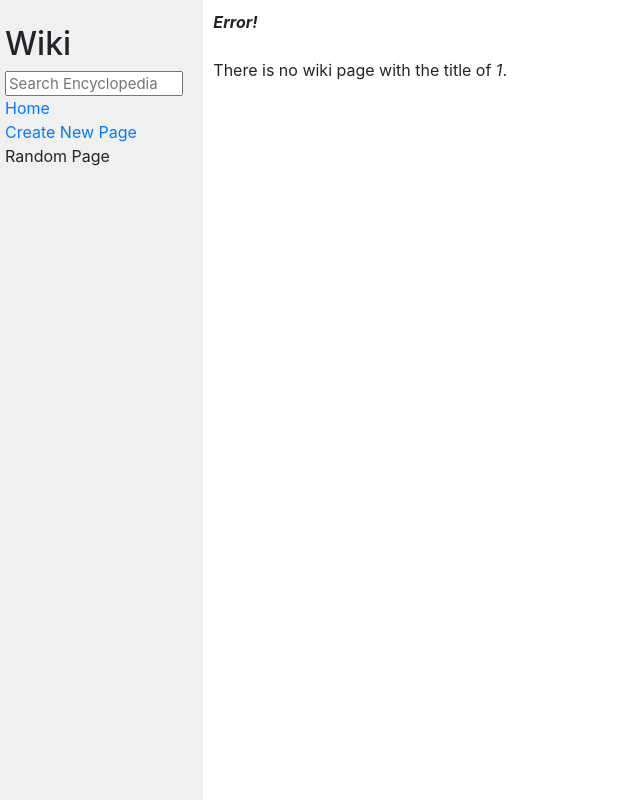
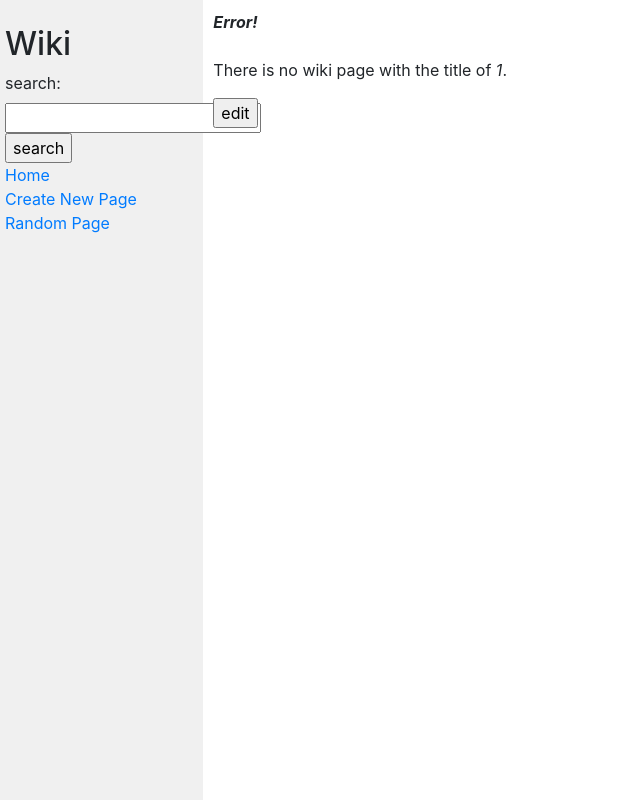
Before and after one commit to natekester/Project1, a Django app: page /wiki/1 in a window 1280 px wide. Shown: the whole page, without its empty margins (0-640 px from the left). Run offline with Django 3.2, Linux system fonts and the light colour scheme; some libraries are stand-ins or nearby versions.

Commit message:
this should be a new commit with final project changes.

```diff
--- a/encyclopedia/templates/encyclopedia/get_entry.html
+++ b/encyclopedia/templates/encyclopedia/get_entry.html
@@ -10,6 +10,11 @@
     {{ entry |safe}}
 
 
+    <form action="{% url 'edit_redirect' %}" method="post">
+        {% csrf_token %}
+        <input type = "hidden" name="id" id="id" value={{entry_name}}>
+        <input type="submit" value="edit">
+    </form>
 
 
 {% endblock %}
--- a/encyclopedia/templates/encyclopedia/layout.html
+++ b/encyclopedia/templates/encyclopedia/layout.html
@@ -12,9 +12,14 @@
         <div class="row">
             <div class="sidebar col-lg-2 col-md-3">
                 <h2>Wiki</h2>
-                <form>
-                    <input class="search" type="text" name="q" placeholder="Search Encyclopedia">
+                <form action="{% url 'search_redirect' %}" method="post">
+                    {% csrf_token %}
+                    {{ search_form }}
+                    <input type="submit" value="search">
                 </form>
+
+
+
                 <div>
                     <a href="{% url 'index' %}">Home</a>
                 </div>
@@ -23,7 +28,7 @@
                     <a href="{% url 'make_entry' %}">Create New Page</a>
                 </div>
                 <div>
-                    Random Page
+                    <a href="{% url 'random_entry' %}">Random Page</a>
                 </div>
                 {% block nav %}
                 {% endblock %}
--- a/encyclopedia/urls.py
+++ b/encyclopedia/urls.py
@@ -5,7 +5,11 @@ from . import views
 urlpatterns = [
     path("", views.index, name="index"),
     path("add", views.make_entry, name="make_entry"),
-    path("wiki/<str:name>", views.get_entry, name="get_entry")
-
+    path("wiki/<str:name>", views.get_entry, name="get_entry"),
+    path("random", views.random_entry, name="random_entry"),
+    path("search_redirect", views.search_redirect, name="search_redirect"),
+    path("edit_redirect", views.edit_redirect, name="edit_redirect"),
+    path("search/<str:search>", views.search, name="search"),
+    path("edit/<str:wiki_name>", views.edit_wiki, name="edit_wiki")
 
 ]
--- a/encyclopedia/util.py
+++ b/encyclopedia/util.py
@@ -1,7 +1,11 @@
 import re
-
+import random
+import glob
+import os
 from django.core.files.base import ContentFile
 from django.core.files.storage import default_storage
+
+
 
 
 def list_entries():
@@ -25,6 +29,8 @@ def save_entry(title, content):
     default_storage.save(filename, ContentFile(content))
 
 
+
+
 def get_entry(title):
     """
     Retrieves an encyclopedia entry by its title. If no such
@@ -35,3 +41,9 @@ def get_entry(title):
         return f.read().decode("utf-8")
     except FileNotFoundError:
         return None
+
+def get_random_entry():
+    arr = list_entries()
+    length = len(arr)
+    rand_num = random.randrange(0, length)
+    return arr[rand_num]
--- a/encyclopedia/views.py
+++ b/encyclopedia/views.py
@@ -1,53 +1,141 @@
-from django.shortcuts import render
+from django.shortcuts import render,redirect
 import markdown2
 from . import util
 from django import forms
+from django.urls import reverse
+import numpy as np
 from pathlib import Path
+from django.http import *
 
 class NewEntryForm(forms.Form):
     entry_name = forms.CharField(label="New Page Name", max_length=100)
     text = forms.CharField(label="Description", max_length=100)
 
+class SearchForm(forms.Form):
+    search_field = forms.CharField(label="search", max_length=100)
+
 def index(request):
+
+    Search_form = SearchForm()
     return render(request, "encyclopedia/index.html", {
-        "entries": util.list_entries()
+        "entries": util.list_entries(),
+        "search_form": Search_form
     })
 
-def get_entry(request, name):
-    entry = util.get_entry(name)
-    if( entry == None):
-        entry = f"***Error!*** <br></br> There is no wiki page with the title of *{name}*."
-    return render(request, "encyclopedia/get_entry.html", {
-        "entry_name" : name ,
-        "entry" : markdown2.markdown(entry)
+def search_redirect(request):
+    print("starting redirect")
+    if request.method == "POST" :
+        search = request.POST.get("search_field")
+        print(search)
+
+
+
+        return redirect(f"search/{search}")
+    else:
+        search_form = SearchForm()
+        return render(request, "encyclopedia/search.html", {
+
+            "search_form": search_form
+        })
+
+
+    #redirect to /seach/{searched}
+
+def search(request, search):
+    #find the seach criteria stuff.
+
+    search_form = SearchForm()
+    all_entries = util.list_entries()
+    all_entries = np.asarray(all_entries)
+    print("perm resp redi")
+    print(HttpResponsePermanentRedirect(''))
+    if search.upper() in (page.upper() for page in all_entries):
+        return redirect(f'/wiki/{search}')
+    else:
+        search_results = []
+        for item in all_entries:
+            print(item.lower)
+            if search.lower() in item.lower():
+                search_results.append(item)
+
+
+    return render(request, "encyclopedia/search.html", {
+        "entries": search_results,
+        "search_form": search_form
     })
 
+
+# def search(request,search):
+
+#         return render(request, "encyclopedia/search.html")
+
+def get_entry(request, name):
+    if request.method == "POST":
+        #alrighty - now let's get the editing moving
+
+
+        return redirect(f"/edit/{name}")
+
+    else:
+        search_form = SearchForm()
+        entry = util.get_entry(name)
+        if( entry == None):
+            entry = f"***Error!*** <br></br> There is no wiki page with the title of *{name}*."
+
+        return render(request, "encyclopedia/get_entry.html", {
+            "entry_name" : name ,
+            "entry" : markdown2.markdown(entry),
+            "search_form": search_form
+        })
+
+def edit_redirect(request):
+    print("starting redirect")
+    if request.method == "POST" :
+        name = request.POST.get("id")
+        print("redirecting to edit: "+ name)
+
+
+
+        return redirect(f"edit/{name}")
+    else:
+        search_form = SearchForm()
+        return render(request, "encyclopedia/index.html", {
+
+            "search_form": search_form
+        })
+
+
 def make_entry(request):
+     search_form = SearchForm()
      if (request.method == "POST"):
 
 
         form = NewEntryForm(request.POST)
-        print(form)
+
         if form.is_valid():
 
 
 
             name = form.cleaned_data["entry_name"]
             text = form.cleaned_data["text"]
-            print(name)
+
 
             try:
 
-                open(f'entries/{name}.md',"x").write(text)
-                #TODO make this redicrect to new page.
-                return render(request, "encyclopedia/make_entry.html", { "response": " new entry created.",
-                "form": form
-                })
+                open(f'entries/{name}.md',"x").write(f"#{name} \n" + text)
+
+                entry = util.get_entry(name)
+                return render(request, "encyclopedia/get_entry.html", {"entry_name" : name ,
+                    "entry" : markdown2.markdown(entry),
+                    "search_form": search_form
+                    })
+
             except FileExistsError:
 
 
                 return render(request, "encyclopedia/make_entry.html", { "response": "Please input a valid entry, that item has already been created.",
                 "form": form
+                , "search_form": search_form
                 })
 
 
@@ -55,11 +143,53 @@ def make_entry(request):
 
         else:
             return render(request, "encyclopedia/make_entry.html", { "response": "Please input a valid entry",
-            "form": form
+            "form": form,
+            "search_form": search_form
             })
 
      else:
          form = NewEntryForm()
          return render(request, "encyclopedia/make_entry.html", { "response": "Please add an entry",
-            "form": form
+            "form": form,
+            "search_form": search_form
             })
+
+
+def random_entry(request):
+    name = util.get_random_entry()
+
+    return redirect(f"wiki/{name}")
+
+def edit_wiki(request, wiki_name):
+
+    if(request.method == "POST"):
+        #TODO edit the actual .md file
+         print('we just recieved the POST method to edit the page')
+         for key, value in request.POST.items():
+            print('Key: %s' % (key) )
+
+            print('Value: %s' % (value) )
+
+         text = str(request.POST.get("Text"))
+         print("the text we recovered: "+ str(text))
+
+         with open(f'entries/{wiki_name}.md',"w") as filetowrite:
+            filetowrite.write(text)
+            filetowrite.close()
+
+
+         print(wiki_name + " is the name of the edited wiki before redirect")
+
+
+         return redirect(f'/wiki/{wiki_name}')
+
+    else:
+        search_form = SearchForm()
+        print(wiki_name + " is the name for this page.")
+        text = util.get_entry(wiki_name)
+
+        return render(request, "encyclopedia/edit_wiki.html", {
+            "search_form": search_form,
+            "wiki_name": wiki_name,
+            "text": text
+        })
```
Also changed, not shown: encyclopedia/templates/encyclopedia/edit.html (added, +15 -0 lines), encyclopedia/templates/encyclopedia/edit_redirect.html (added, +15 -0 lines), encyclopedia/templates/encyclopedia/edit_wiki.html (added, +22 -0 lines), encyclopedia/templates/encyclopedia/random_entry.html (added, +15 -0 lines), encyclopedia/templates/encyclopedia/search.html (added, +18 -0 lines), encyclopedia/templates/encyclopedia/search_redirect.html (added, +15 -0 lines), encyclopedia/templates/encyclopedia/wiki.html (added, +15 -0 lines).
